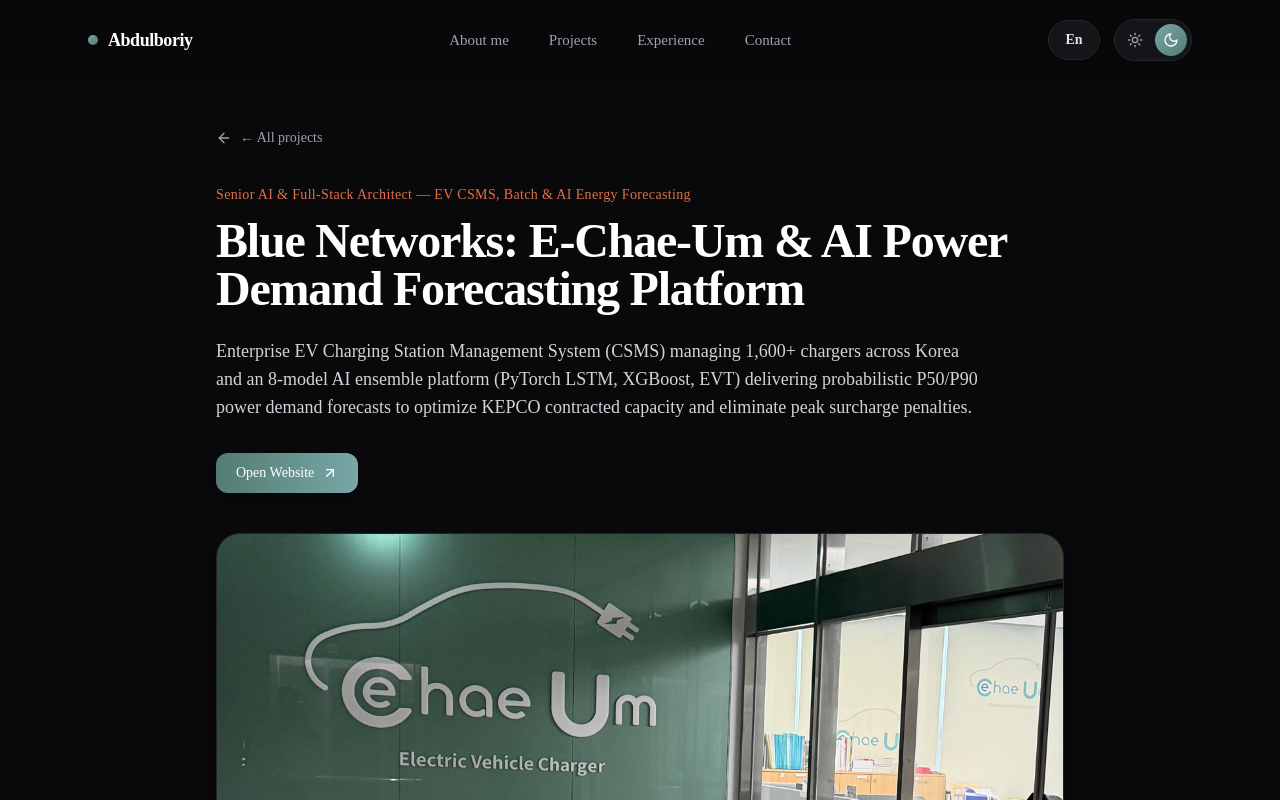
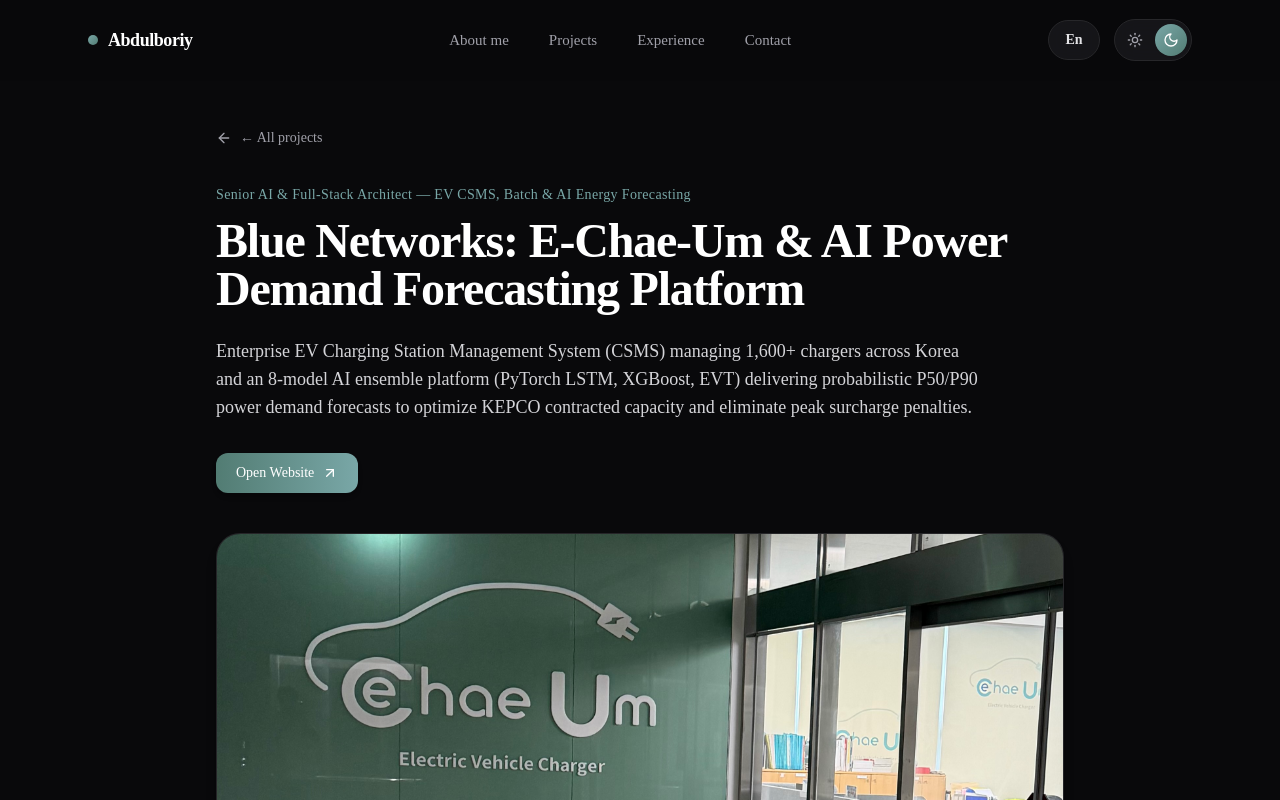
Before and after one commit to abdulboriy6863/aboutme, a Next.js app: page /en/projects/blue-networks in a window 1280 px wide. Shown: the top 800 px of the page. Built offline with nearby package versions, Linux system fonts and the light colour scheme.

Commit message:
style: apply primary sage-teal brand color to role subtitle on project detail page

```diff
--- a/src/app/[locale]/projects/blue-networks/page.tsx
+++ b/src/app/[locale]/projects/blue-networks/page.tsx
@@ -72,7 +72,7 @@
           </div>
 
           {/* Subtitle / Role */}
-          <div className="text-xs sm:text-sm font-mono text-[#c85a32] dark:text-[#e07047] font-medium tracking-wide mb-3">
+          <div className="text-xs sm:text-sm font-mono text-[#527c73] dark:text-[#79a7a7] font-medium tracking-wide mb-3">
             {t("role")}
           </div>
 
```
